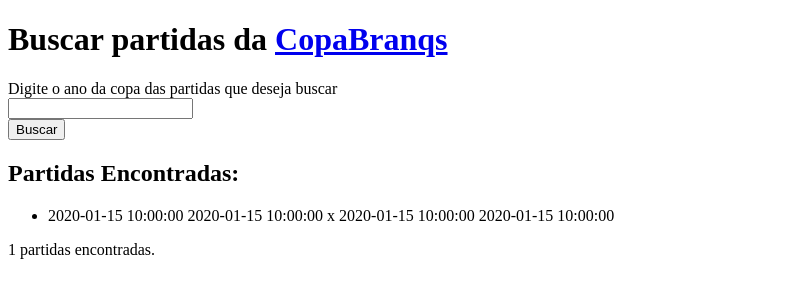
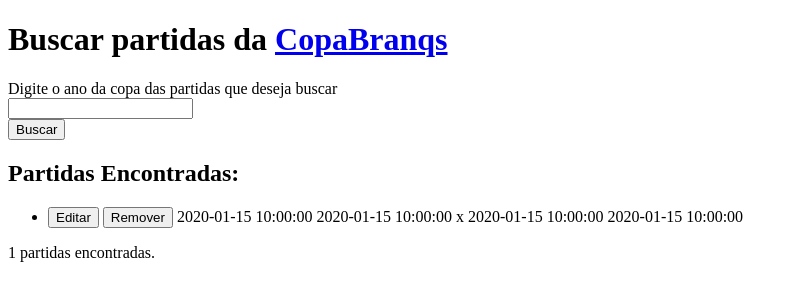
Before and after one commit to MauroRaya/NetScore, a Flask app: template templates/index.html in a window 1280 px wide. Shown: the top 301 px of the page, without its empty margins (0-798 px from the left). Run offline with Flask 3, Linux system fonts and the light colour scheme; the template is opened without the code that fills it: most values are stand-ins (such as "Sample title", 1, 10 or a date in 2020).

Commit message:
funcoes de editar e remover a view implementadas

```diff
--- /dev/null
+++ b/static/main.js
@@ -0,0 +1,19 @@
+function editarPartida(elemento) {
+    let li = elemento.parentElement;
+    let span = li.querySelector('span');
+    let texto = span.textContent;
+    let novoTexto = prompt('Editar partida: ', texto);
+
+    if (novoTexto !== null && novoTexto.trim() !== null) {
+        span.textContent = novoTexto;
+    }
+}
+
+function removerPartida(elemento) {
+    let resposta = confirm('Deseja remover essa partida?');
+
+    if (resposta) {
+        let li = elemento.parentElement;
+        li.parentElement.removeChild(li)
+    }
+}
--- a/templates/index.html
+++ b/templates/index.html
@@ -18,10 +18,16 @@
         <h2>Partidas Encontradas:</h2>
             <ul>
                 {% for partida in partidas %}
-                    <li>{{ partida.nomeTimeA }} {{ partida.pontosTimeA }} x {{ partida.pontosTimeB }} {{ partida.nomeTimeB }}</li>
+                    <li>
+                        <button onclick="editarPartida(this)">Editar</button>
+                        <button onclick="removerPartida(this)">Remover</button>
+                        <span>{{ partida.nomeTimeA }} {{ partida.pontosTimeA }} x {{ partida.pontosTimeB }} {{ partida.nomeTimeB }}</span>
+                    </li>
                 {% endfor %}
             </ul>
         <p>{{ partidas|length }} partidas encontradas.</p>
     {% endif %}
+
+    <script src="{{ url_for('static', filename='main.js') }}"></script>
 </body>
 </html>
```
